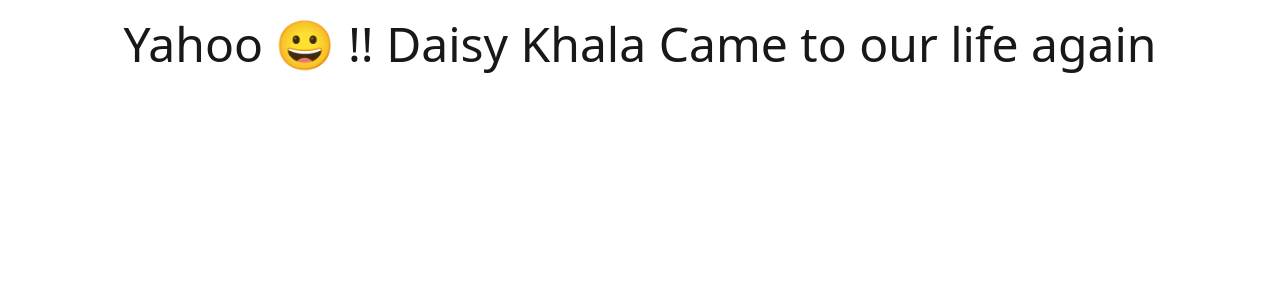
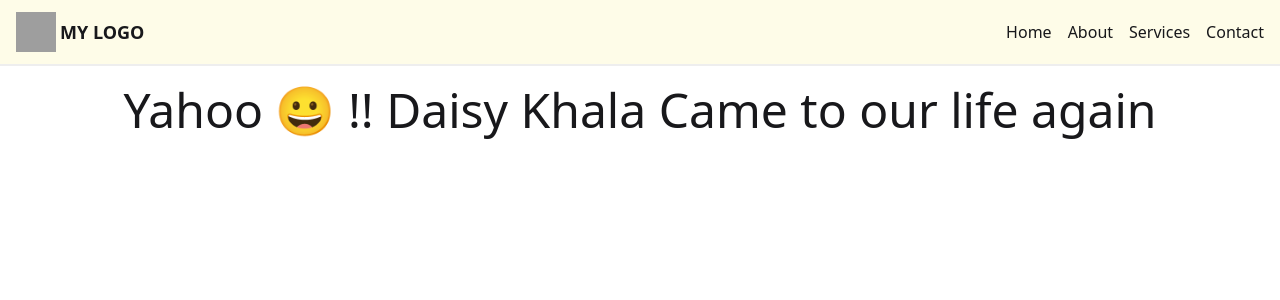
Before and after one commit to ferdouszihad/m-44-react-daisy-npm, a React (Vite) app: page /contact in a window 1280 px wide. Shown: the top 300 px of the page. Built offline with nearby package versions, Linux system fonts and the light colour scheme; grey boxes are pictures that could not be loaded.

Commit message:
add nav for responsive toggle animation

```diff
--- a/package.json
+++ b/package.json
@@ -14,6 +14,7 @@
     "daisyui": "^5.0.6",
     "react": "^19.0.0",
     "react-dom": "^19.0.0",
+    "react-icons": "^5.5.0",
     "tailwindcss": "^4.0.14"
   },
   "devDependencies": {
--- a/src/App.jsx
+++ b/src/App.jsx
@@ -1,6 +1,9 @@
+import Navbar from "./components/shared/Navbar";
+
 function App() {
   return (
     <>
+      <Navbar></Navbar>
       <h1 className="py-5 text-5xl text-center">
         Yahoo 😀 !! Daisy Khala Came to our life again
       </h1>
--- /dev/null
+++ b/src/components/shared/Logo.jsx
@@ -0,0 +1,14 @@
+const Logo = () => {
+  return (
+    <div className="logo flex items-center gap-1">
+      <img
+        src="https://img.icons8.com/?size=96&id=BRUfeEWl1Iih&format=png"
+        alt=""
+        className="w-10 h-10"
+      />
+      <h2 className="text-lg font-semibold uppercase">My Logo</h2>
+    </div>
+  );
+};
+
+export default Logo;
--- /dev/null
+++ b/src/components/shared/Navbar.jsx
@@ -0,0 +1,32 @@
+import { BsMenuApp, BsMenuButton } from "react-icons/bs";
+import Logo from "./Logo";
+import { BiMenu } from "react-icons/bi";
+
+const Navbar = () => {
+  const routes = [
+    { name: "Home", path: "/" },
+    { name: "About", path: "/about" },
+    { name: "Services", path: "/services" },
+    { name: "Contact", path: "/contact" },
+  ];
+  return (
+    <nav className="px-4 flex justify-between items-center py-3 border-b-2 border-base-300 bg-yellow-50">
+      <Logo></Logo>
+      <div className="large-opt">
+        <ul className="lg:flex hidden gap-4">
+          {routes.map((route) => (
+            <li key={route.path}>
+              <a href={route.path}>{route.name}</a>
+            </li>
+          ))}
+        </ul>
+      </div>
+
+      <div className="mobile-opt block lg:hidden">
+        <BiMenu size={32} className="cursor-pointer"></BiMenu>
+      </div>
+    </nav>
+  );
+};
+
+export default Navbar;
```
Also changed, not shown: 1 other file (tests, documents, lock files or other folders).
